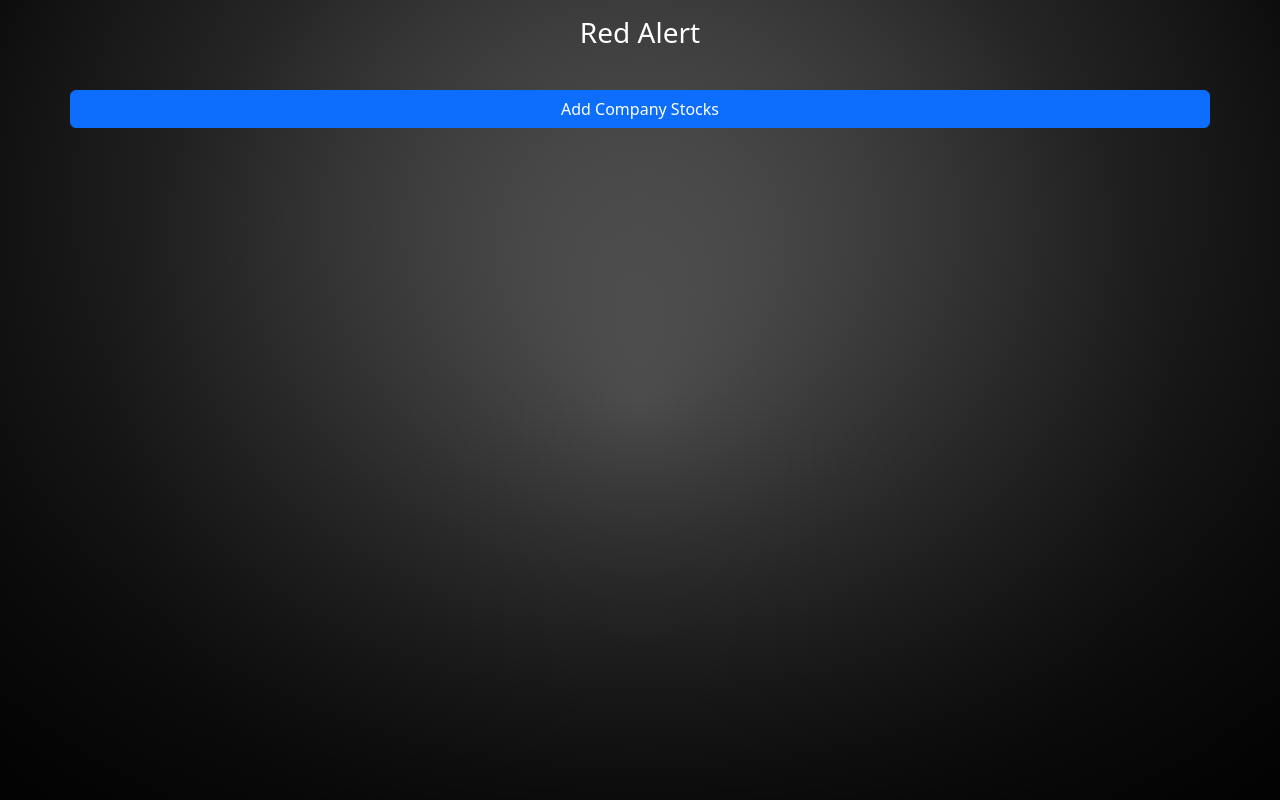
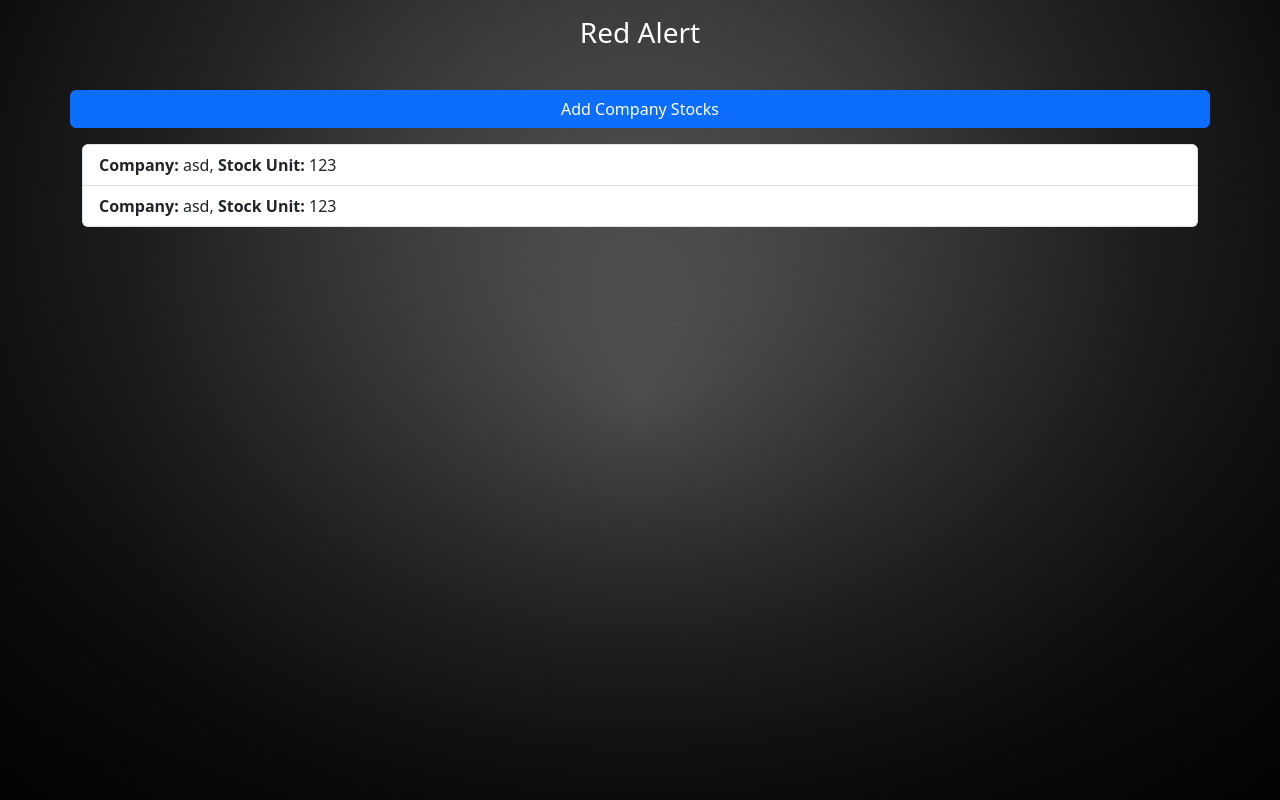
Before and after one commit to HarshSharma20503/Red_Alert, a React (Vite) app in the folder frontend/: page / in a window 1280 px wide. Built offline with nearby package versions, Linux system fonts and the light colour scheme; no server answers.

Commit message:
displaying selected stock component

```diff
--- /dev/null
+++ b/frontend/src/Components/List/SelectedStockComponent.jsx
@@ -0,0 +1,18 @@
+import React from 'react';
+import { Container, ListGroup } from 'react-bootstrap';
+
+const SelectedStocksComponent = ({ selectedStocks }) => {
+  return (
+    <Container>
+      <ListGroup>
+        {selectedStocks.map((stock, index) => (
+          <ListGroup.Item key={index}>
+            <strong>Company:</strong> {stock.company}, <strong>Stock Unit:</strong> {stock.stockUnit}
+          </ListGroup.Item>
+        ))}
+      </ListGroup>
+    </Container>
+  );
+};
+
+export default SelectedStocksComponent;
--- /dev/null
+++ b/frontend/src/Data/Selected.json
@@ -0,0 +1,10 @@
+[
+    {
+        "company" : "asd",
+        "stockUnit" : "123"
+    },
+    {
+        "company" : "asd",
+        "stockUnit" : "123"
+    }
+]
--- a/frontend/src/Pages/Home/Home.jsx
+++ b/frontend/src/Pages/Home/Home.jsx
@@ -1,13 +1,18 @@
 import AddCompanyModal from "../../Components/Modal/AddCompanyModal";
+import SelectedStocksComponent from "../../Components/List/SelectedStockComponent";
+import Selected from "../../Data/Selected.json"
 
 const Home = () => {
   return (
     <div className="container">
       <div className="row text-center py-3">
-        <h3 style={{color : "white"}}>Red Alert</h3>
+        <h3 style={{ color: "white" }}>Red Alert</h3>
       </div>
       <div className="row my-3">
         <AddCompanyModal />
+      </div>
+      <div className="row">
+        <SelectedStocksComponent selectedStocks={Selected} />
       </div>
     </div>
   );
```
